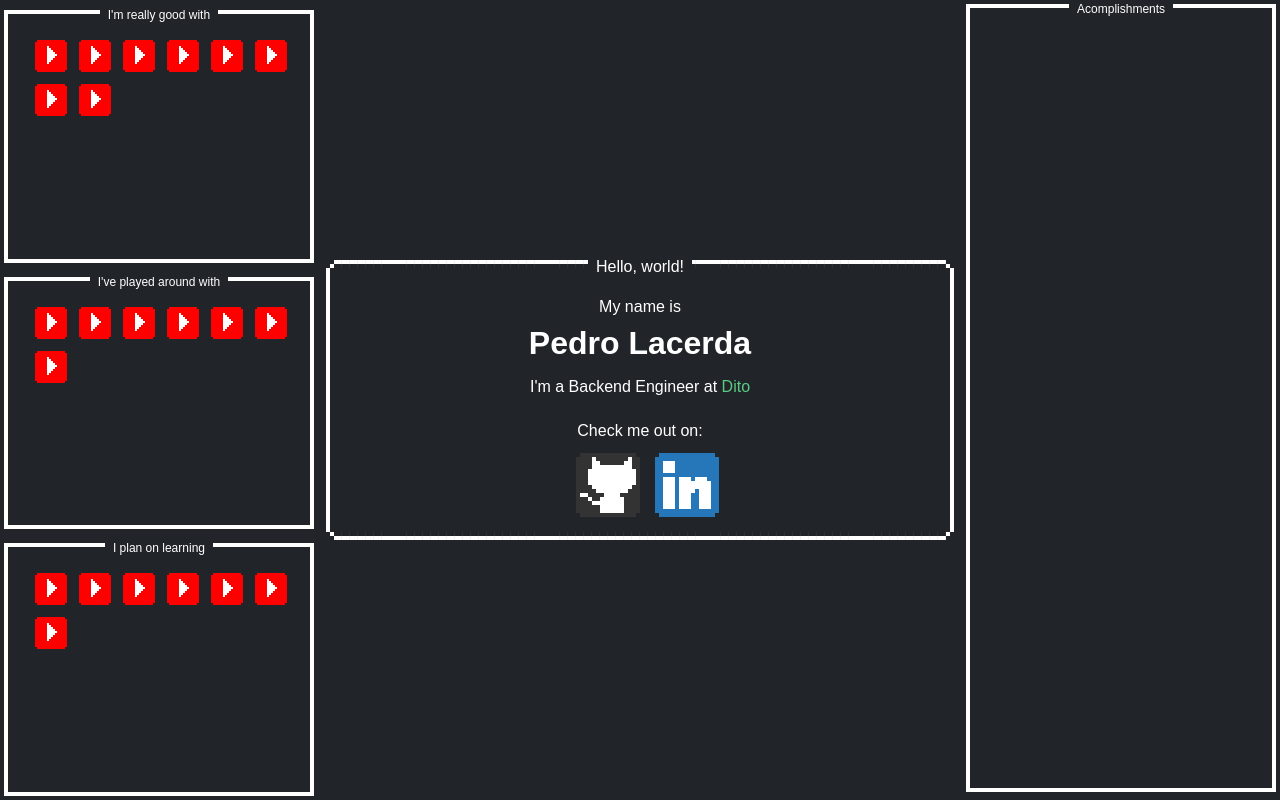
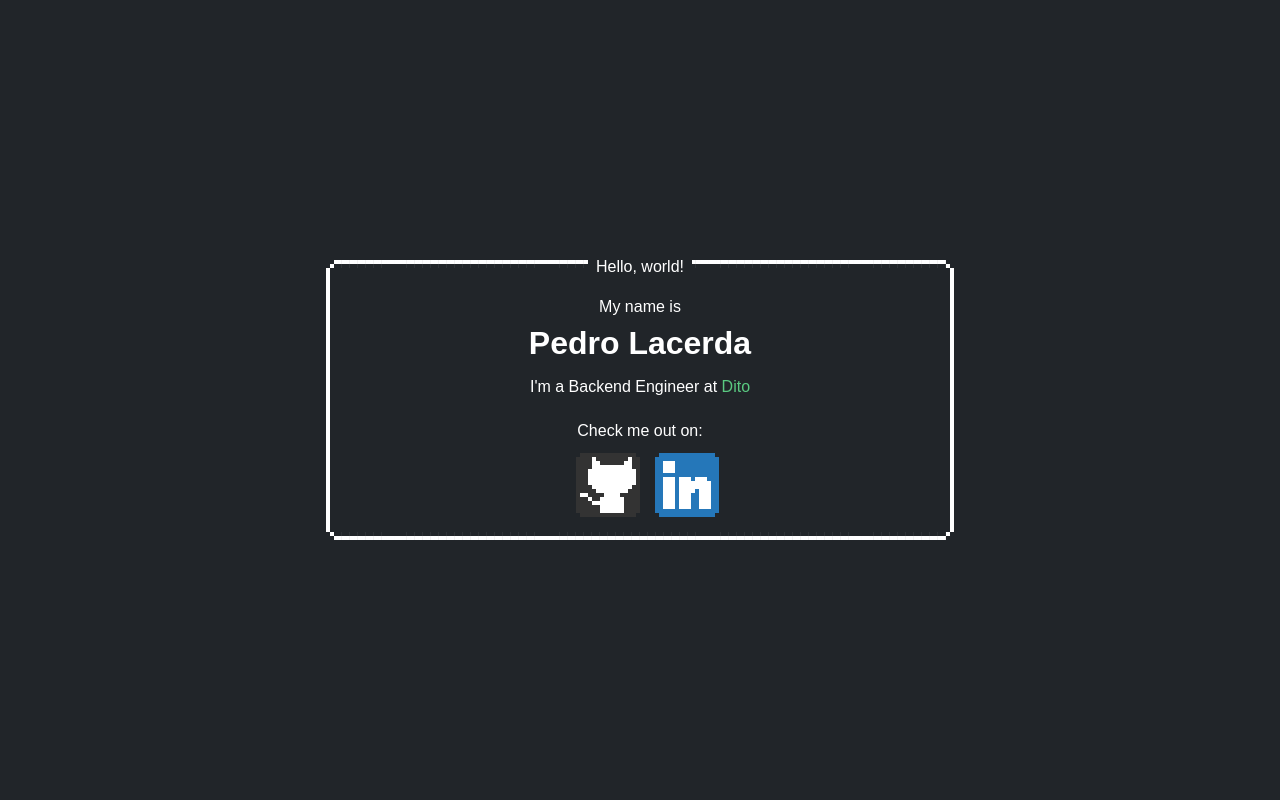
Before and after one commit to pedro-l9/personalSite, a React (Create React App) app: page / in a window 1280 px wide. Built offline with nearby package versions, Linux system fonts and the light colour scheme; a web font is replaced by a local one.

Commit message:
Organiza melhor o css e remove as sections nao finalizadas temporariamente

```diff
--- a/src/App.css
+++ b/src/App.css
@@ -1,8 +1,9 @@
 .App {
   display: flex;
-  height: 100vh;
+  min-height: -webkit-fill-available;
   width: 100vw;
   font-family: "PressStart2PRegular", sans-serif;
+  align-items: stretch;
 }
 
 .technologies {
@@ -15,6 +16,7 @@
 }
 
 .technologies .nes-container {
+  display: none; /* TODO remove */
   flex-basis: 100%;
   padding-right: 15px;
   padding-left: 15px;
@@ -34,6 +36,7 @@
 }
 
 .acomplishments-container {
+  display: none; /* TODO remove */
   height: 100%;
 }
 
@@ -62,14 +65,11 @@
   .App {
     overflow: auto;
     flex-direction: column;
+    justify-content: center;
   }
 
   .App > section {
     margin-top: 10px;
-  }
-
-  .card {
-    order: 1;
   }
 
   .technologies {
--- a/src/components/PresentationCard/PresentationCard.css
+++ b/src/components/PresentationCard/PresentationCard.css
@@ -2,7 +2,6 @@
   grid-area: card;
   padding-right: 15px;
   padding-left: 15px;
-  align-self: center;
   animation-duration: 2s;
 }
 
@@ -38,9 +37,6 @@
 
 .checkMeOut {
   grid-area: checkMeOut;
-  display: flex;
-  justify-content: center;
-  font-weight: 100;
   margin-top: 20px;
 }
 
@@ -88,12 +84,12 @@
 @media (min-width: 801px) {
   .card {
     flex-basis: 50%;
+    align-self: center;
   }
 }
 
 @media (max-width: 800px) {
   .card {
-    align-self: stretch;
     order: 1;
   }
 }
```
